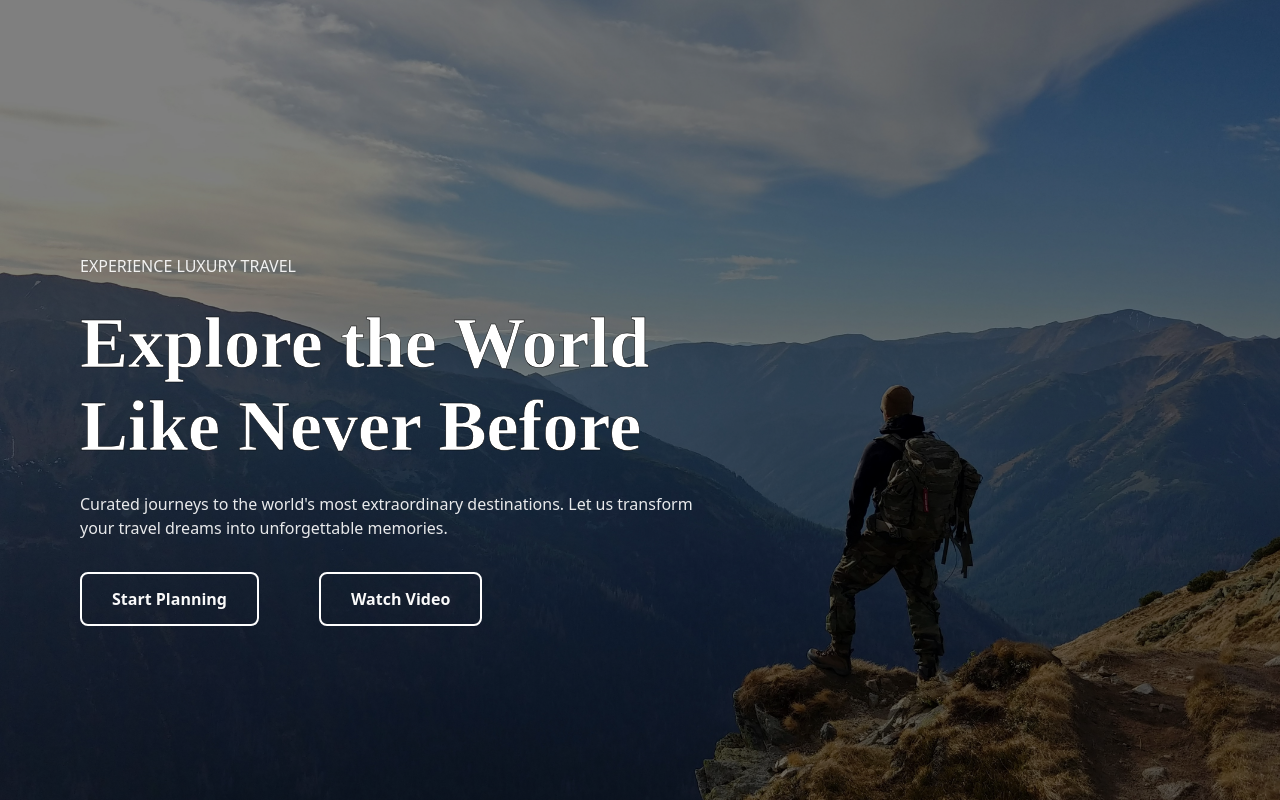
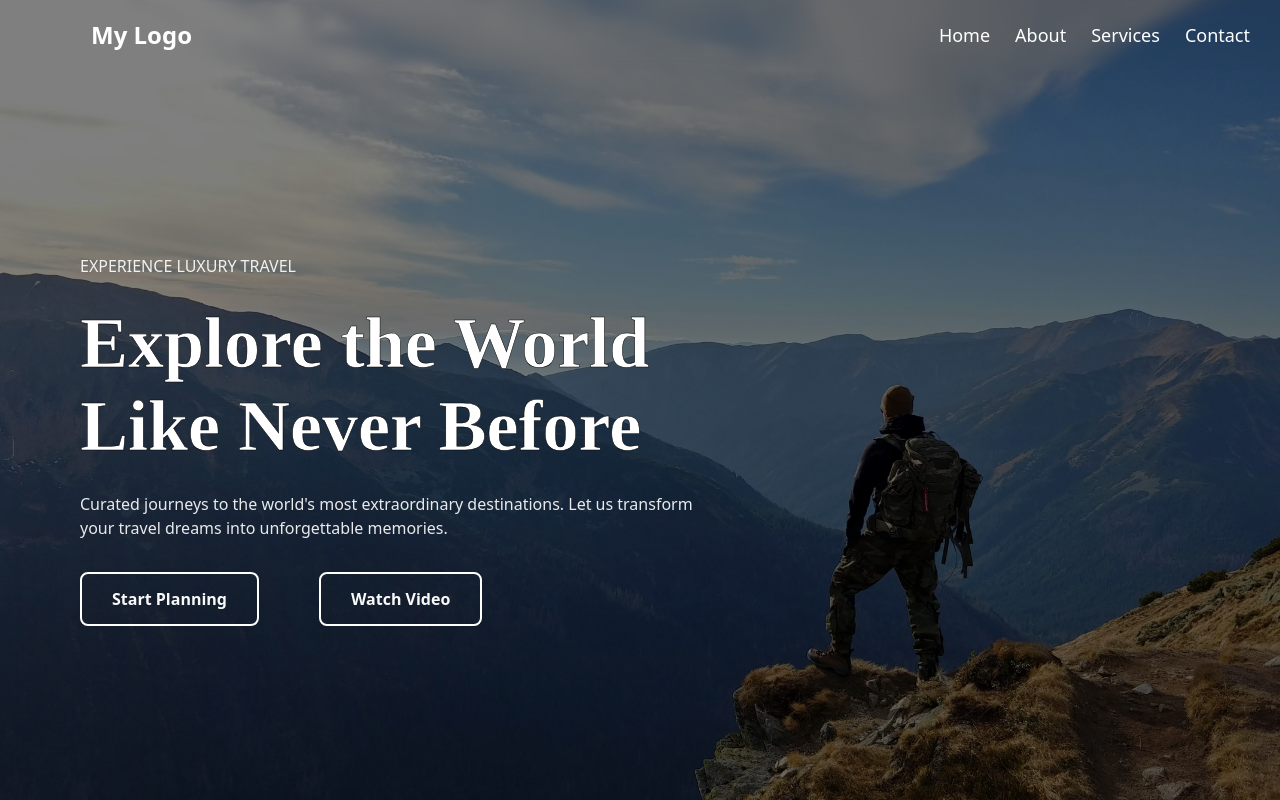
Before and after one commit to nikhilgalfade/travel-agency-project, a React (Vite) app: page / in a window 1280 px wide. Shown: the top 800 px of the page. Built offline with nearby package versions, Linux system fonts and the light colour scheme.

Commit message:
update 1: `Added Sidebar component and updated Navbar component with new styles and links

```diff
--- a/src/App.jsx
+++ b/src/App.jsx
@@ -1,10 +1,13 @@
 import React from "react";
 import Hero from "./components/Hero/Hero";
+import Sidebar from "./components/Navbar/Navbar";
 
 function App() {
   return (
     <div>
+      <Sidebar/>
       <Hero />
+
     </div>
   );
 }
--- /dev/null
+++ b/src/components/Navbar/Navbar.css
@@ -0,0 +1,46 @@
+/* Navbar container */
+.navbar {
+  position: fixed;          /* stick to top */
+  top: 0;
+  left: 0;
+  width: 100%;              /* full width */
+  height: 70px;
+
+  backdrop-filter: blur(6px);     /* blur effect */
+  display: flex;
+  justify-content: space-between;
+  align-items: center;
+  padding: 0 30px;
+  color: white;
+  z-index: 1000;
+  box-sizing: border-box;
+  backface-visibility: visible; /*transparent the thing in the navbar*/
+}
+
+/* Logo */
+.navbar .logo {
+  font-size: 24px;
+  font-weight: bold;
+  padding-left: 5%;
+}
+
+/* Menu items */
+.navbar ul {
+  list-style: none;
+  display: flex;
+  gap: 25px;   /* spacing between items */
+  margin: 0;
+  padding: 0;
+
+}
+
+.navbar ul li a {
+  color: white;
+  text-decoration: none;
+  font-size: 18px;
+  transition: 0.3s;
+}
+
+.navbar ul li a:hover {
+  color: #ddd;
+}
--- a/src/components/Navbar/Navbar.jsx
+++ b/src/components/Navbar/Navbar.jsx
@@ -1,17 +1,18 @@
 import React from "react";
+import "./Navbar.css";
 
-const Navbar = () => {
+export default function Navbar() {
   return (
-    <nav className="w-full bg-black text-white fixed top-0 left-0 z-50 px-6 py-4 flex justify-between items-center">
-      <div className="text-2xl font-bold">Travel Agency</div>
-      <ul className="flex space-x-6">
-        <li>Home</li>
-        <li>Packages</li>
-        <li>About</li>
-        <li>Contact</li>
-      </ul>
-    </nav>
+    <header className="navbar">
+      <div className="logo">My Logo</div>
+      <nav>
+        <ul>
+          <li><a href="#home">Home</a></li>
+          <li><a href="#about">About</a></li>
+          <li><a href="#services">Services</a></li>
+          <li><a href="#contact">Contact</a></li>
+        </ul>
+      </nav>
+    </header>
   );
-};
-
-export default Navbar;
+}
```
